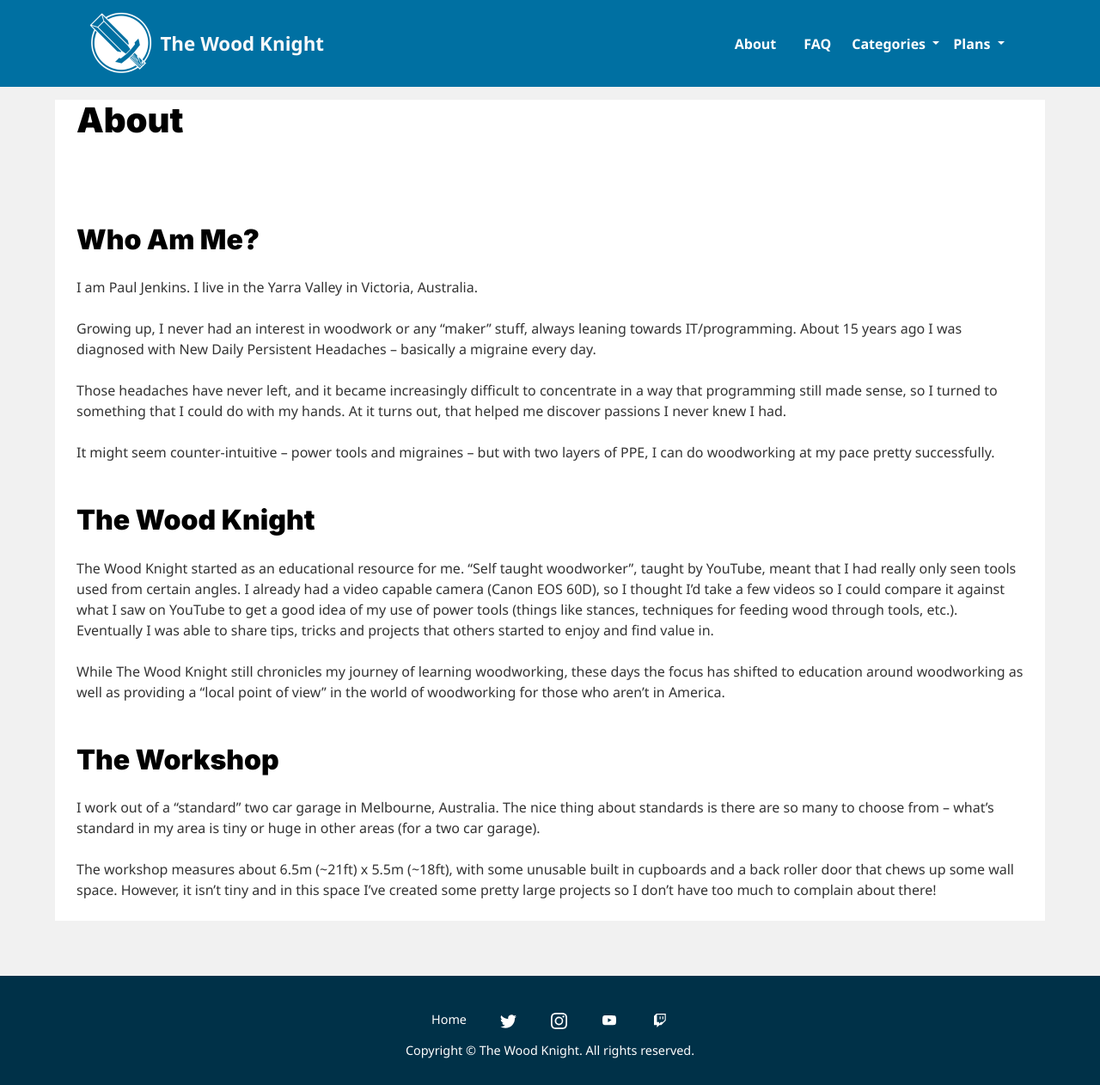
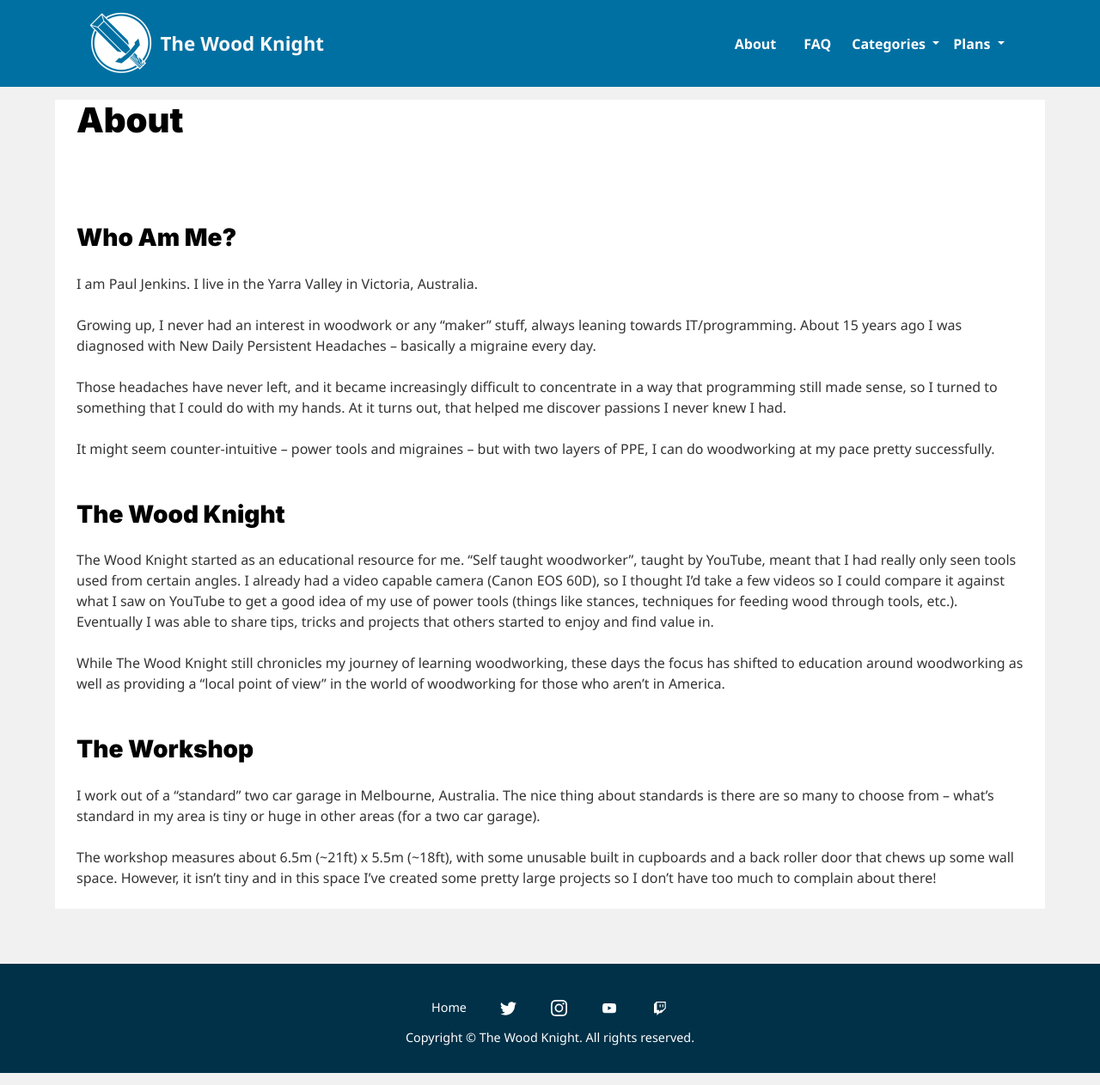
Before and after one commit to thewoodknight/twk.web, a Jekyll site: the page built from _pages/about.md, in a window 1280 px wide and 1262 px high. Shown: the whole window at 86% size. Built offline with Jekyll 4.4.1, drawn with Linux system fonts in a browser that asks for light colours.

```diff
--- a/_pages/about.md
+++ b/_pages/about.md
@@ -3,8 +3,7 @@
 title: About
 permalink: /about
 ---
-
-## Who Am Me?
+### Who Am Me?
 I am Paul Jenkins. I live in the Yarra Valley in Victoria, Australia.
 
 Growing up, I never had an interest in woodwork or any "maker" stuff, always leaning towards IT/programming. About 15 years ago I was diagnosed with New Daily Persistent Headaches – basically a migraine every day.
@@ -13,13 +12,13 @@
 
 It might seem counter-intuitive – power tools and migraines – but with two layers of PPE, I can do woodworking at my pace pretty successfully.
 
-## The Wood Knight
+### The Wood Knight
 The Wood Knight started as an educational resource for me. "Self taught woodworker", taught by YouTube, meant that I had really only seen tools used from certain angles. I already had a video capable camera (Canon EOS 60D), so I thought I’d take a few videos so I could compare it against what I saw on YouTube to get a good idea of my use of power tools (things like stances, techniques for feeding wood through tools, etc.). Eventually I was able to share tips, tricks and projects that others started to enjoy and find value in.
 
 While The Wood Knight still chronicles my journey of learning woodworking, these days the focus has shifted to education around woodworking as well as providing a "local point of view" in the world of woodworking for those who aren’t in America.
 
 
-## The Workshop
+### The Workshop
 I work out of a "standard" two car garage in Melbourne, Australia. The nice thing about standards is there are so many to choose from – what’s standard in my area is tiny or huge in other areas (for a two car garage).
 
 The workshop measures about 6.5m (~21ft) x 5.5m (~18ft), with some unusable built in cupboards and a back roller door that chews up some wall space. However, it isn’t tiny and in this space I’ve created some pretty large projects so I don’t have too much to complain about there!
```
Also changed, not shown: 1 other file.
